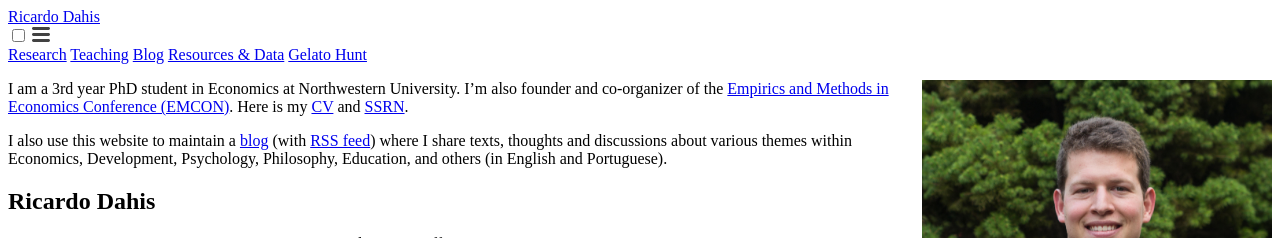
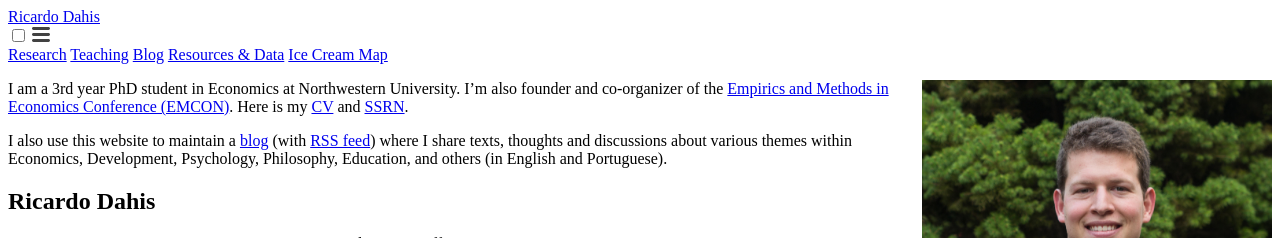
Before and after one commit to rdahis/rdahis.github.io, a Jekyll site: the page built from index.md, in a window 1280 px wide. Shown: the top 238 px of the page. Built offline with Jekyll 4.4.1, drawn with Linux system fonts in a browser that asks for light colours; a script that is not in the unit is left out.

Commit message:
Changes Ice Cream title.

```diff
--- a/5-gelato-hunt.md
+++ b/5-ice-cream-map.md
@@ -1,9 +1,9 @@
 ---
 layout: page
-title: Gelato Hunt
-permalink: /gelato-hunt/
+title: Ice Cream Map
+permalink: /ice-cream-map/
 ---
 
-Mapping and reviewing all gelato spots worldwide. One at a time.
+Mapping and reviewing all ice cream spots worldwide. One at a time.
 
 <iframe src="https://www.google.com/maps/d/u/0/embed?mid=1p4BP4juwU4Jlq3GjpcGG50a5ZL_r_hVy" width="850" height="720"></iframe>
```
